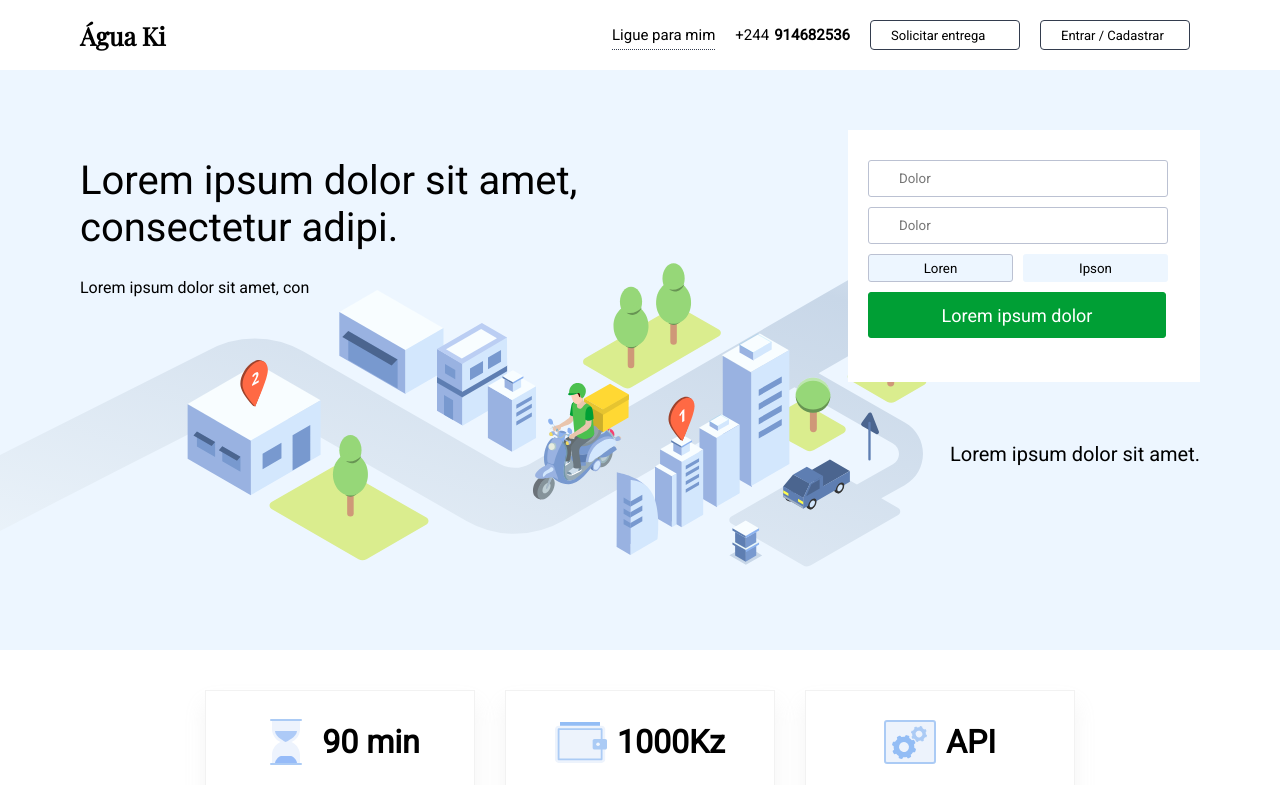
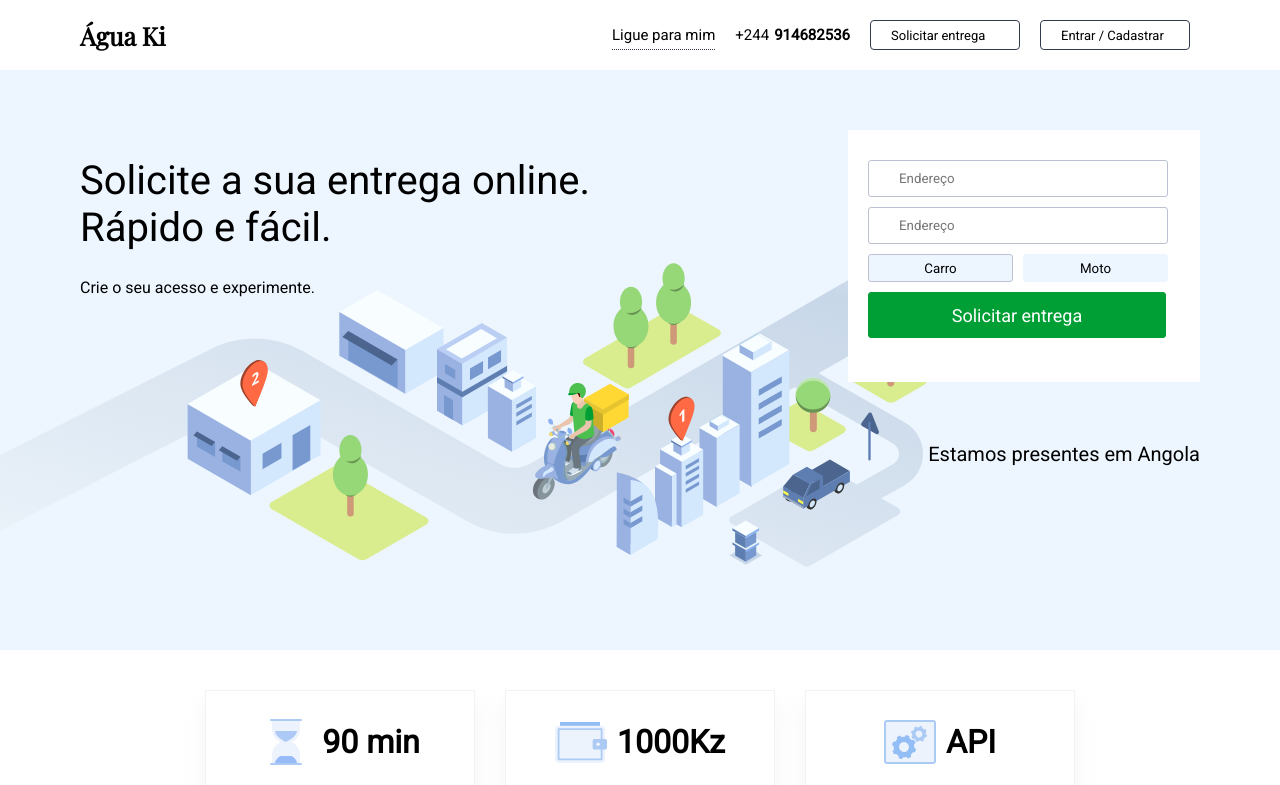
Before and after one commit to codepro-ao/ui-deliveries-website, a React (Create React App) app: page / in a window 1280 px wide. Shown: the top 785 px of the page. Built offline with nearby package versions, Linux system fonts and the light colour scheme.

Commit message:
Remoção do loom ipsum

```diff
--- a/src/components/Home/Hero.js
+++ b/src/components/Home/Hero.js
@@ -6,21 +6,21 @@ function Hero(){
             <div className="hero-container">
                 <div className="hero-container-top">
                     <div className="describle">
-                        <h1>Lorem ipsum dolor sit amet, consectetur adipi.</h1>
-                        <p>Lorem ipsum dolor sit amet, con</p>
+                        <h1>Solicite a sua entrega online. Rápido e fácil.</h1>
+                        <p>Crie o seu acesso e experimente.</p>
                     </div>
                     <form className="hero-form">
-                        <input placeholder="Dolor" type="text" />
-                        <input placeholder="Dolor" type="text" />
+                        <input placeholder="Endereço" type="text" />
+                        <input placeholder="Endereço" type="text" />
                         <div className="veiculo">
-                            <button>Loren</button>
-                            <button>Ipson</button>
+                            <button>Carro</button>
+                            <button>Moto</button>
                         </div>
-                        <button className="btn-solicitar">Lorem ipsum dolor</button>
+                        <button className="btn-solicitar">Solicitar entrega</button>
                     </form>
                 </div>
                 <div className="hero-container-botton">
-                        <p>Lorem ipsum dolor sit amet. </p>
+                        <p>Estamos presentes em Angola</p>
                 </div>
             </div>
         </main>
```
